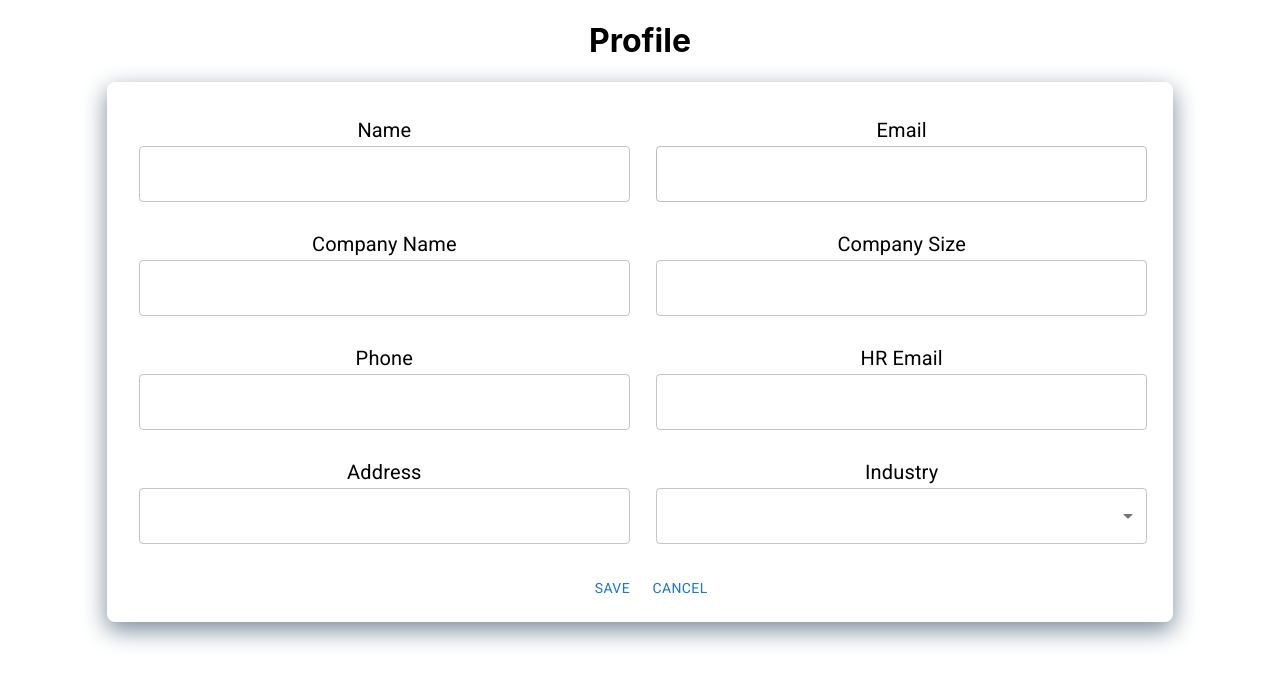
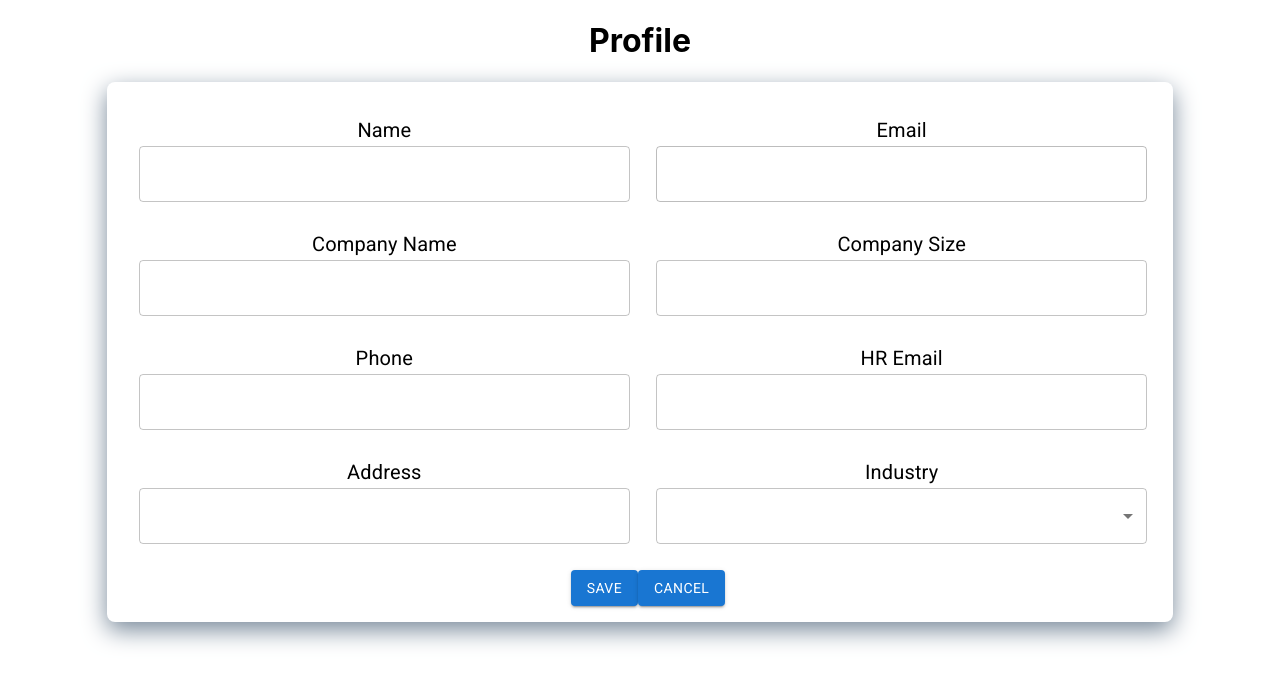
Before and after one commit to teja679/Job_Door, a React (Create React App) app: page /employer/profile in a window 1280 px wide. Both pictures are taken after a click on the button "EDIT". Shown: the top 684 px of the page. Built offline with nearby package versions, Linux system fonts and the light colour scheme; the HTML template or start-up script is replaced by a standard one.

Commit message:
employer profile

```diff
--- a/src/Components/Employer/EmployerProfile/index.js
+++ b/src/Components/Employer/EmployerProfile/index.js
@@ -11,7 +11,6 @@ import {
   TextField,
   Typography,
 } from "@mui/material";
-import { Box } from "@mui/system";
 import React, { useEffect, useState } from "react";
 
 function EmployerProfile() {
@@ -36,6 +35,7 @@ function EmployerProfile() {
 
       if(docSnap.exists()) {
         console.log('Document Data', docSnap.data())
+        setUserInfo(docSnap.data())
       }
     }
     catch(err){
@@ -61,7 +61,7 @@ function EmployerProfile() {
         ...userInfo,
       }, {mergin: true})
       alert('Successfully updated');
-      setEdit(!edit);
+      setEdit(false);
     }
     catch (e){
       console.error('Error adding document', e)
@@ -223,11 +223,11 @@ function EmployerProfile() {
           </Grid>
           <Grid item xs={12}>
             {!edit ? (
-              <Button onClick={()=>setEdit(!edit)}>Edit</Button>
+              <Button variant="contained" onClick={()=>setEdit(true)}>Edit</Button>
             ) : (
               <>
-                <Button onClick={saveInfo}>Save</Button>
-                <Button onClick={()=>setEdit(!edit)}>Cancel</Button>
+                <Button variant="contained" onClick={saveInfo}>Save</Button>
+                <Button variant="contained" onClick={()=>setEdit(false)}>Cancel</Button>
               </>
             )}
           </Grid>
```
